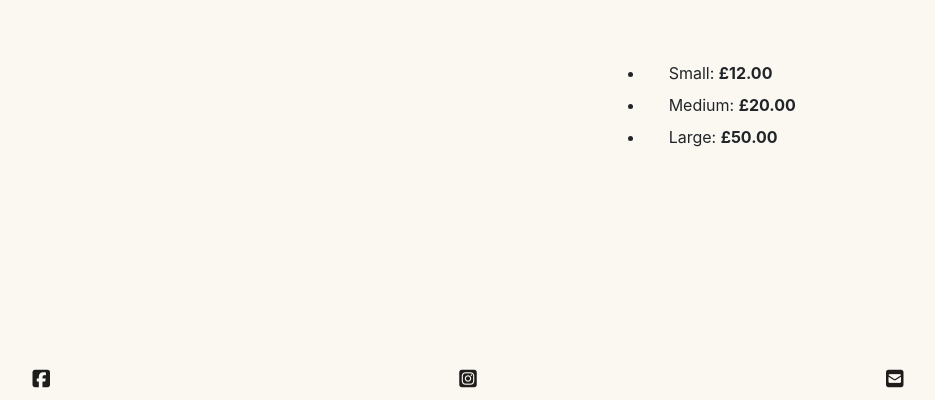
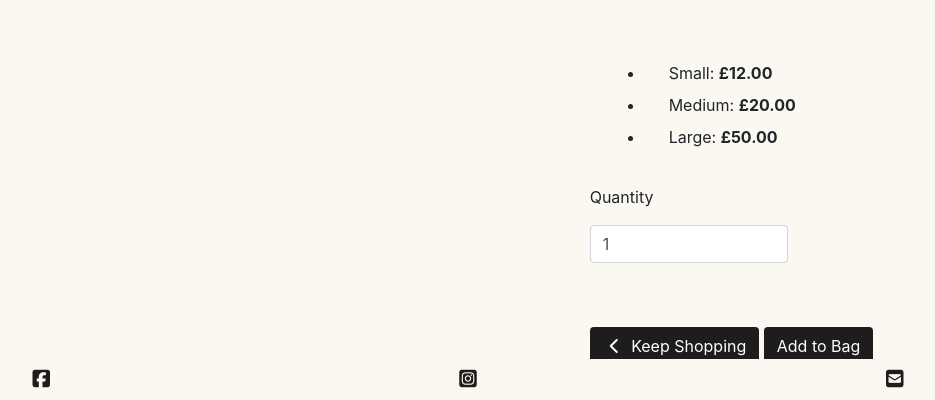
Before and after one commit to Robert-Clark-1990/MS4_RCD, a Django app: page /products/1 in a window 1280 px wide. Shown: the part 400-800 px from the top of the page, without its empty margins (172-1107 px from the left). Run offline with Django 3.2, Linux system fonts and the light colour scheme; data comes from the database, SQL or seed files in the repository; some libraries are stand-ins or nearby versions.

Commit message:
add add to bag functionality

```diff
--- a/bag/urls.py
+++ b/bag/urls.py
@@ -2,5 +2,6 @@ from django.urls import path
 from . import views
 
 urlpatterns = [
-    path('', views.view_bag, name='view_bag')
+    path('', views.view_bag, name='view_bag'),
+    path('add/<item_id>/', views.add_to_bag, name='add_to_bag'),
 ]
--- a/products/templates/products/product_detail.html
+++ b/products/templates/products/product_detail.html
@@ -68,6 +68,29 @@
                             {% endif %}
                         </ul>
                     </div>
+                    <form class="form" action="{% url 'add_to_bag' product.id %}" method="POST">
+                        {% csrf_token %}
+                        <div class="form-row">
+                            <div class="col-12">
+                                <p class="mt-3"><strong>Quantity</strong></p>
+                                <div class="form-group w-50">
+                                    <div class="input-group">
+                                        <input class="form-control qty_input" type="number" name="quantity" value="1" min="1" max="99" data-item_id="{{ product.id }}" id="id_qty_{{ product.id }}">
+                                    </div>
+                                </div>
+                            </div>
+                            <div class="col-12">
+                                <a href="{% url 'products' %}" class="btn form-button mt-5">
+                                    <span class="icon">
+                                        <i class="fas fa-chevron-left"></i>
+                                    </span>
+                                    <span>Keep Shopping</span>
+                                </a>
+                                <input type="submit" class="btn form-button mt-5" value="Add to Bag">
+                            </div>
+                            <input type="hidden" name="redirect_url" value="{{ request.path }}">
+                        </div>
+                    </form>
                 </div>
             </div>
         </div>
```
Also changed, not shown: bag/views.py (+18 -1 lines).
